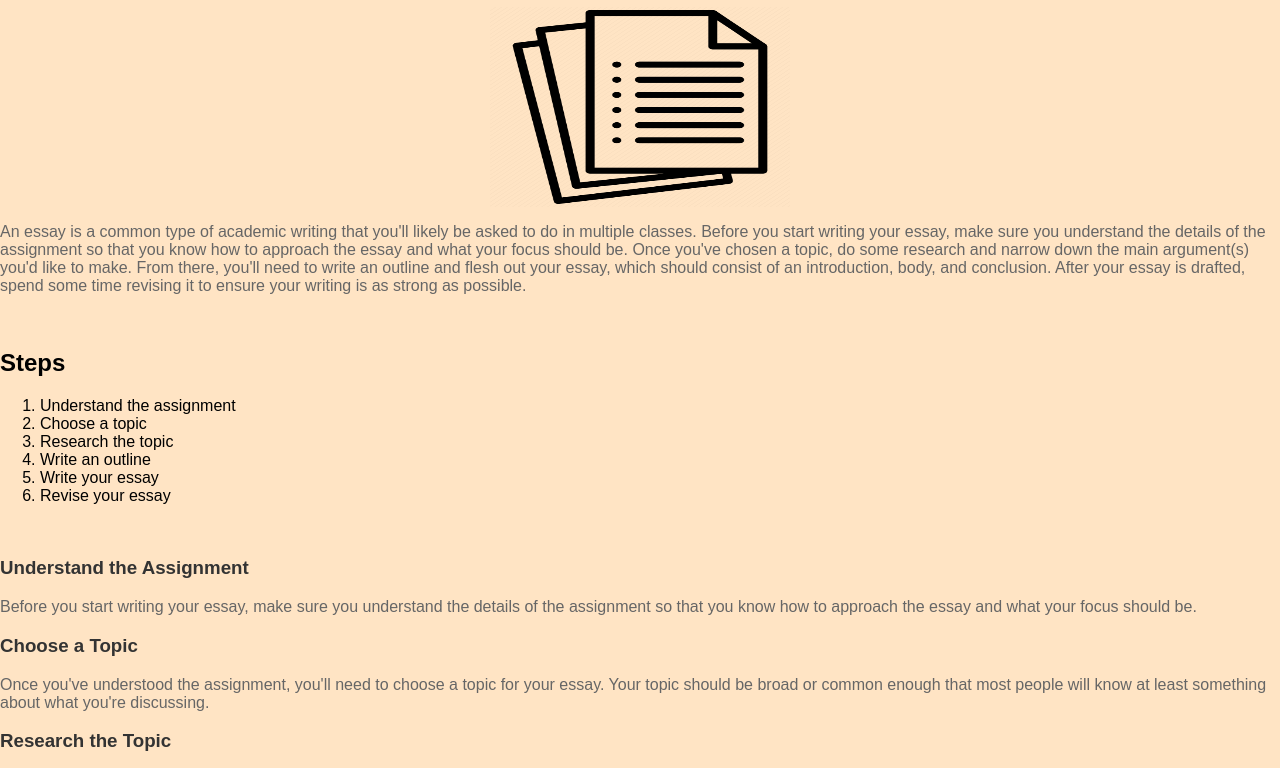
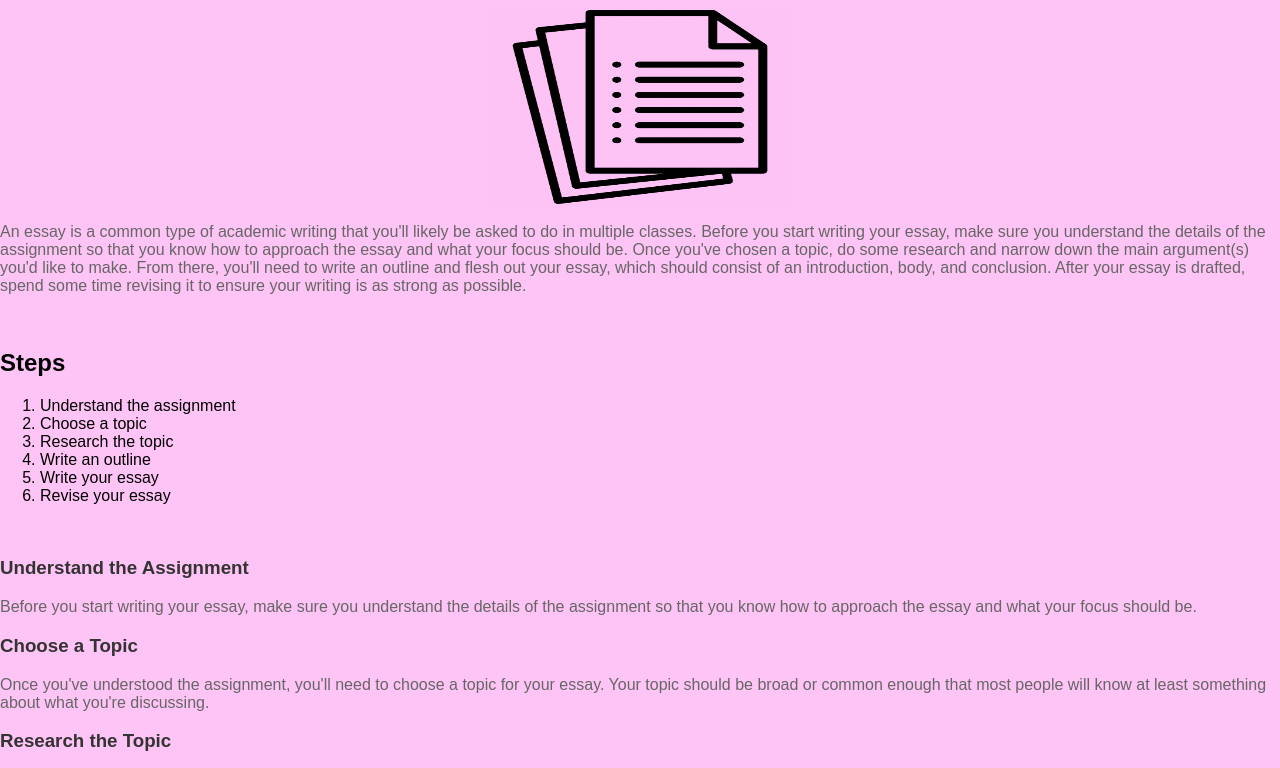
Before and after one commit to abby-kabalin/WebDesignHomework, a plain HTML site: page Assignment6/index.html in a window 1280 px wide. Shown: the part 73-841 px from the top of the page. Drawn offline with Linux system fonts and the light colour scheme.

Commit message:
forgot ReadMe for Assignment6

```diff
--- a/Assignment6/index.html
+++ b/Assignment6/index.html
@@ -13,7 +13,7 @@
     <!--style sheet for the website-->
     <style>
         body {
-            background-color: bisque;
+            background-color: rgb(255, 196, 246);
             font-family: Arial, sans-serif;
             margin: 0;
             padding: 0;
```
Also changed, not shown: 1 other file.
